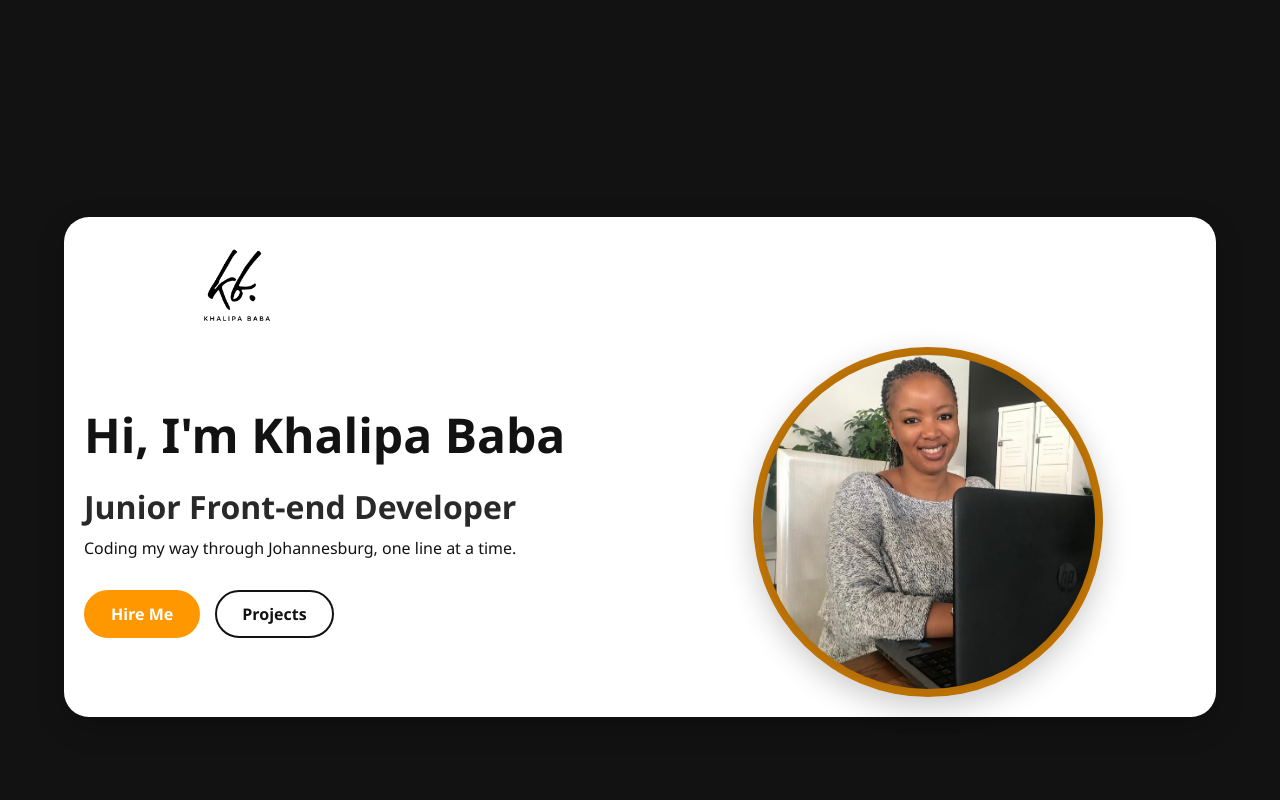
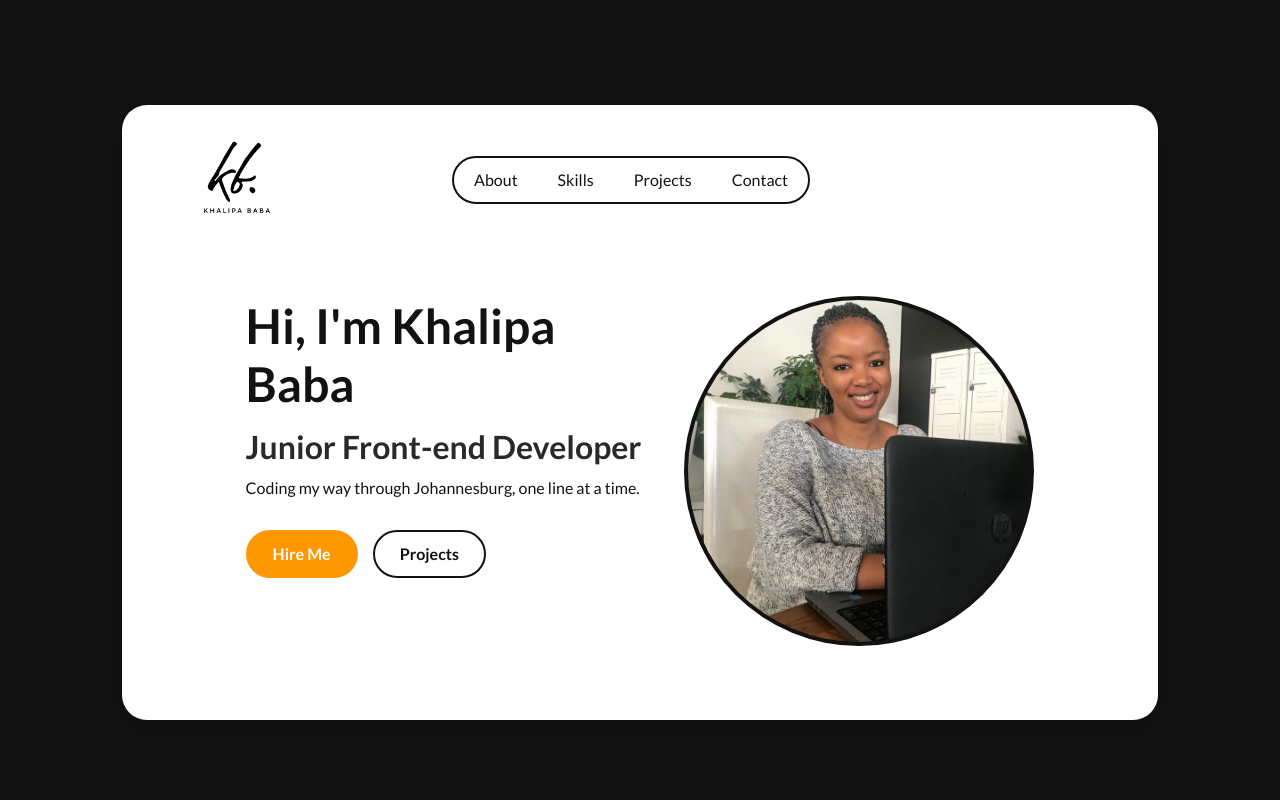
Before and after one commit to Khalipa-B/Khalipa-Baba-Portfolio-Website, a plain HTML site: page index.html in a window 1280 px wide. Shown: the top 800 px of the page. Drawn offline with Linux system fonts and the light colour scheme.

Commit message:
Updated font-family and improved hero styling

```diff
--- a/styles.css
+++ b/styles.css
@@ -9,7 +9,7 @@
   margin: 0;
   padding: 0;
   box-sizing: border-box;
-  font-family: "Segoe UI", Tahoma, Geneva, Verdana, sans-serif;
+  font-family: "Lato", sans-serif;
 }
 
 body {
@@ -24,7 +24,7 @@ a {
 }
 
 .container {
-  width: 90%;
+  width: 81%;
   max-width: 1200px;
   margin: 0 auto;
   padding: 0 20px;
@@ -38,7 +38,6 @@ h1,
 h2,
 h3,
 h4 {
-  margin-bottom: 20px;
   font-weight: 700;
 }
 
@@ -101,6 +100,19 @@ nav {
   display: flex;
   justify-content: space-between;
   align-items: center;
+  position: relative;
+}
+
+.logo-container {
+  position: relative;
+}
+
+.logo {
+  position: absolute;
+  top: 28;
+  left: -20px;
+  margin: -100px;
+  width: 155px;
 }
 
 .logo img {
@@ -110,12 +122,19 @@ nav {
 }
 
 .nav-links {
+  position: absolute;
+  top: -33px;
+  right: 180px;
   display: flex;
-  gap: 30px;
+  gap: 40px;
+  margin: 10px;
+  border: 2px solid var(--primary-color);
+  border-radius: 25px;
+  padding: 10px 20px;
 }
 
 .nav-links a {
-  color: white;
+  color: var(--primary-color);
   font-weight: 500;
   transition: color 0.3s;
 }
@@ -143,11 +162,11 @@ nav {
 }
 
 .hero .container {
-  margin: -28px auto;
+  margin: -140px auto;
 }
 
 .hero .nav-links a {
-  color: ;
+  color: var(--primary-color);
   font-weight: 500;
   transition: color 0.3s;
 }
@@ -160,7 +179,7 @@ nav {
   gap: 10px;
   background: white;
   border-radius: 25px;
-  padding: 20px;
+  padding: 74px;
   box-shadow: 0 10px 30px rgba(0, 0, 0, 0.2);
   margin: 20px;
 }
@@ -195,6 +214,7 @@ nav {
   flex: 1;
   min-width: 300px;
   padding-right: 30px;
+  margin-left: 50px;
 }
 
 .hero-overlay {
@@ -213,6 +233,8 @@ nav {
   font-size: 48px;
   line-height: 1.2;
   color: #121212;
+  margin-top: 40px;
+  margin-bottom: 10px;
 }
 
 .hero h2 {
@@ -220,6 +242,7 @@ nav {
   opacity: 0.9;
   color: #121212;
   margin-bottom: 5px;
+  margin-top: 10px;
 }
 
 .hero p {
@@ -236,12 +259,13 @@ nav {
   width: 350px;
   height: 350px;
   border-radius: 50%;
-  border: 4px solid transparent; /* Transparent border */
-  background: radial-gradient(circle, #121212, #ff9800); /* Radial gradient */
-  padding: 4px; /* Space for the gradient border */
-  box-shadow: 0 10px 30px rgba(0, 0, 0, 0.2);
+  border: 2px solid transparent;
+  background: var(--primary-color);
+  padding: 2px;
   object-fit: cover;
   object-position: center left;
+  margin-top: 107px;
+  margin-left: -50px;
 }
 
 /* About Section */
```
